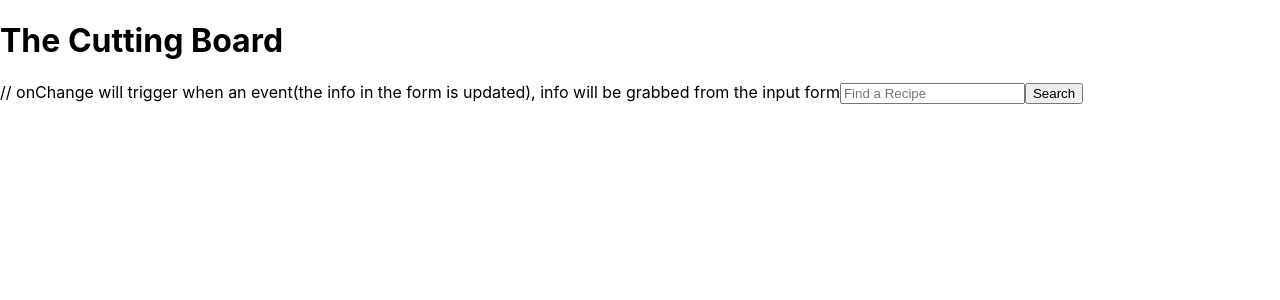
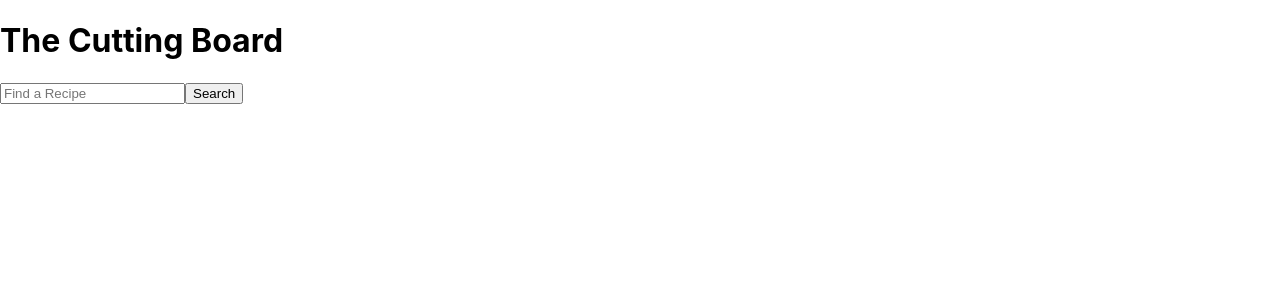
Before and after one commit to HamyK55/Recipie-Web-App, a React (Create React App) app: page / in a window 1280 px wide. Shown: the top 300 px of the page. Built offline with nearby package versions, Linux system fonts and the light colour scheme; a web font is replaced by a local one.

Commit message:
comments for landing page

```diff
--- a/src/screens/Landing.js
+++ b/src/screens/Landing.js
@@ -5,10 +5,12 @@ import {useNavigate } from 'react-router-dom';
 function Landing() {
   // js code
 
+  // recipe is a variable that can be changed with the setRecipe function (its made by the useState hook)
+  // recipe default value is ''
   const [recipe, setRecipe] = useState('');
   const navigate = useNavigate();
 
-  // function to navigate to page based on what "recipe" was submitted
+  // function to navigate(create a) to page based on what "recipe" was submitted
   const submitForm = (event) => {
     event.preventDefault();
     navigate('/recipe/' + recipe);
@@ -16,20 +18,22 @@ function Landing() {
 
 
 
-  // All rendered out to screen
+  // html rendered out to screen is all in return ()
+
+  // onChange will trigger when an event(the info in the form is updated), info will be grabbed from the input form
   return (
     <div class= 'landing-body'>
       <div class='centered'>
 
+      <h1>The Cutting Board</h1>
 
-      <h1>The Cutting Board</h1>
-      <form>
-        // onChange will trigger when an event(the info in the form is updated), info will be grabbed from the input form
-        <input onChange={(event) => {setRecipe(event.target.value)}} class='search-input' type='search' placeholder='Find a Recipe'></input>
-        <button onClick={submitForm} class='submit-btn' type='submit' >Search</button>
+        <form>
+
+          <input onChange={(event) => {setRecipe(event.target.value)}} class='search-input' type='search' placeholder='Find a Recipe'></input>
+          <button onClick={submitForm} class='submit-btn' type='submit' >Search</button>
 
 
-      </form>
+        </form>
 
       </div>
 
```
